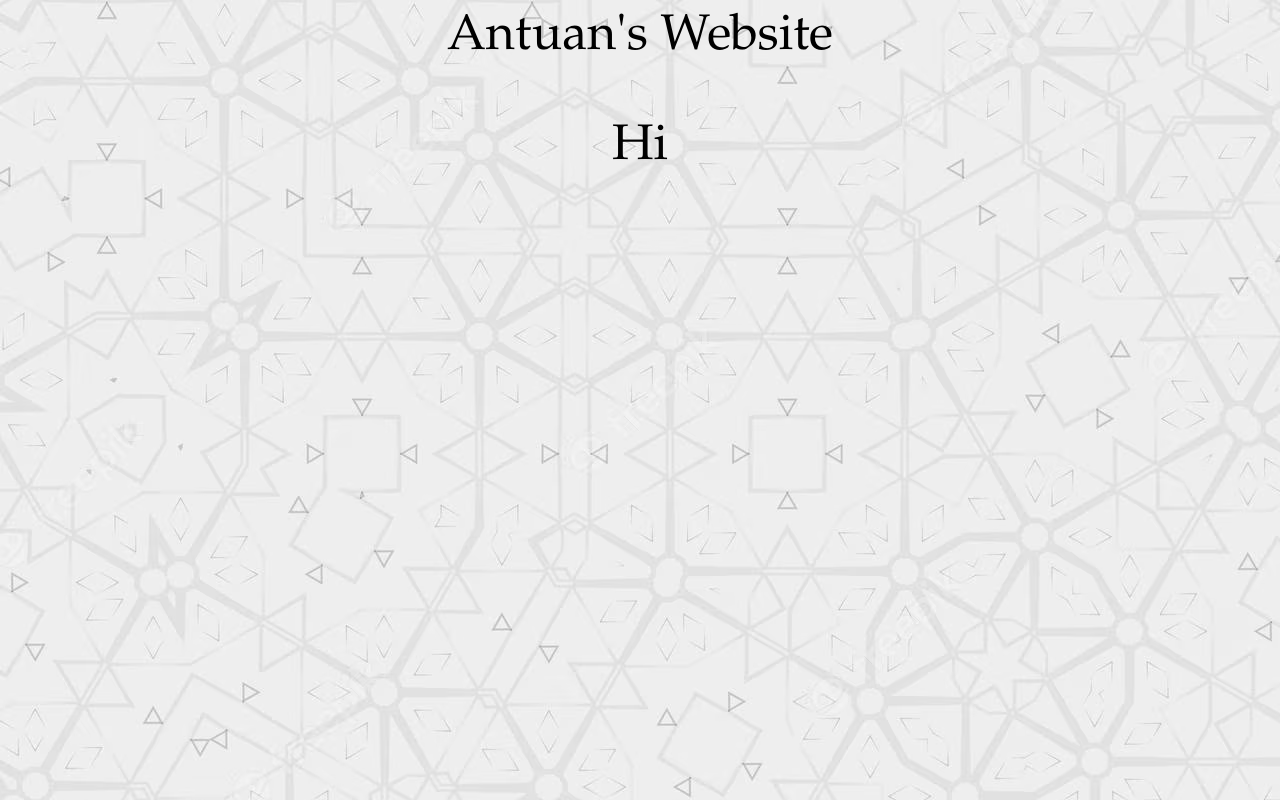
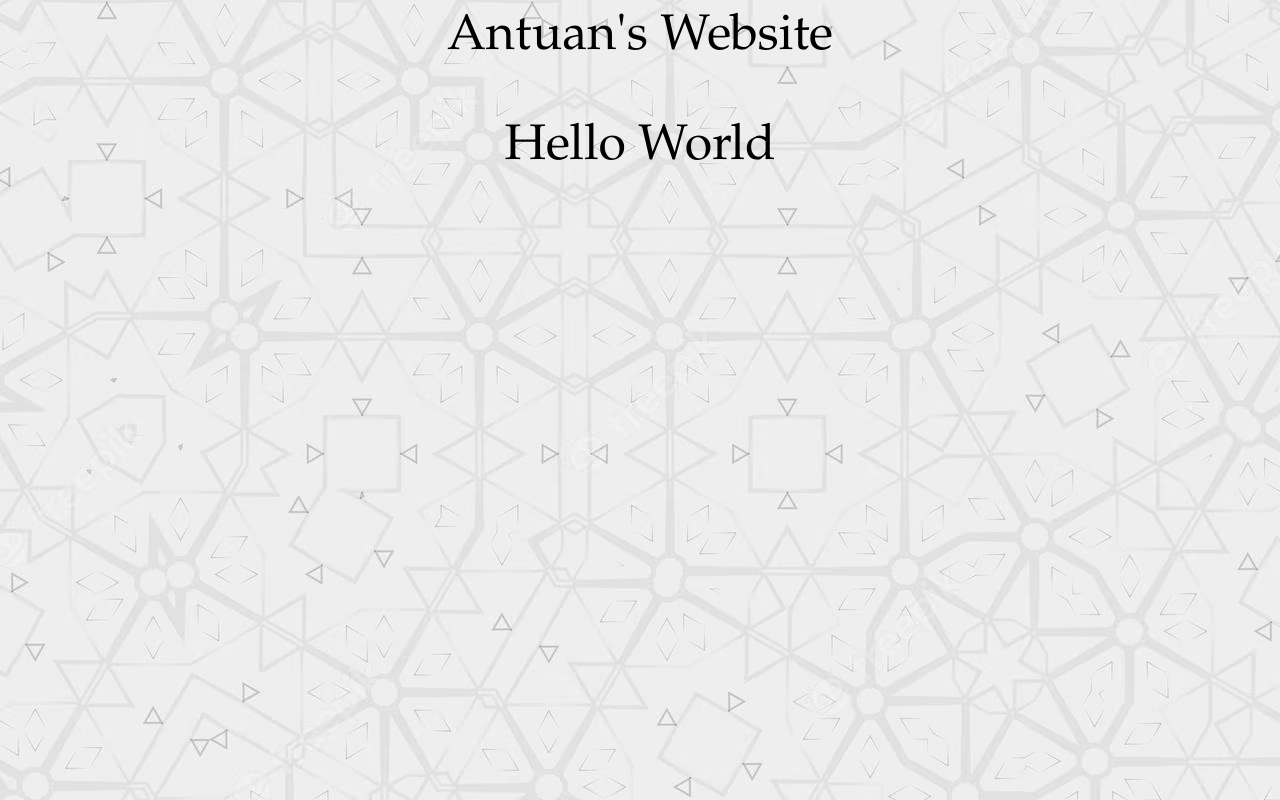
Before and after one commit to ASH-ICS/rst-portfolio-websites-Antuan-bot, a plain HTML site: page index.html in a window 1280 px wide. Drawn offline with Linux system fonts and the light colour scheme.

Commit message:
change Hi to Hello World

```diff
--- a/index.html
+++ b/index.html
@@ -26,6 +26,6 @@
   <header style='font-family:"Garamond"; '> Antuan's Website</header>
 
 
-  <p>Hi</p>
+  <p>Hello World</p>
   </center>
 </body>
```
